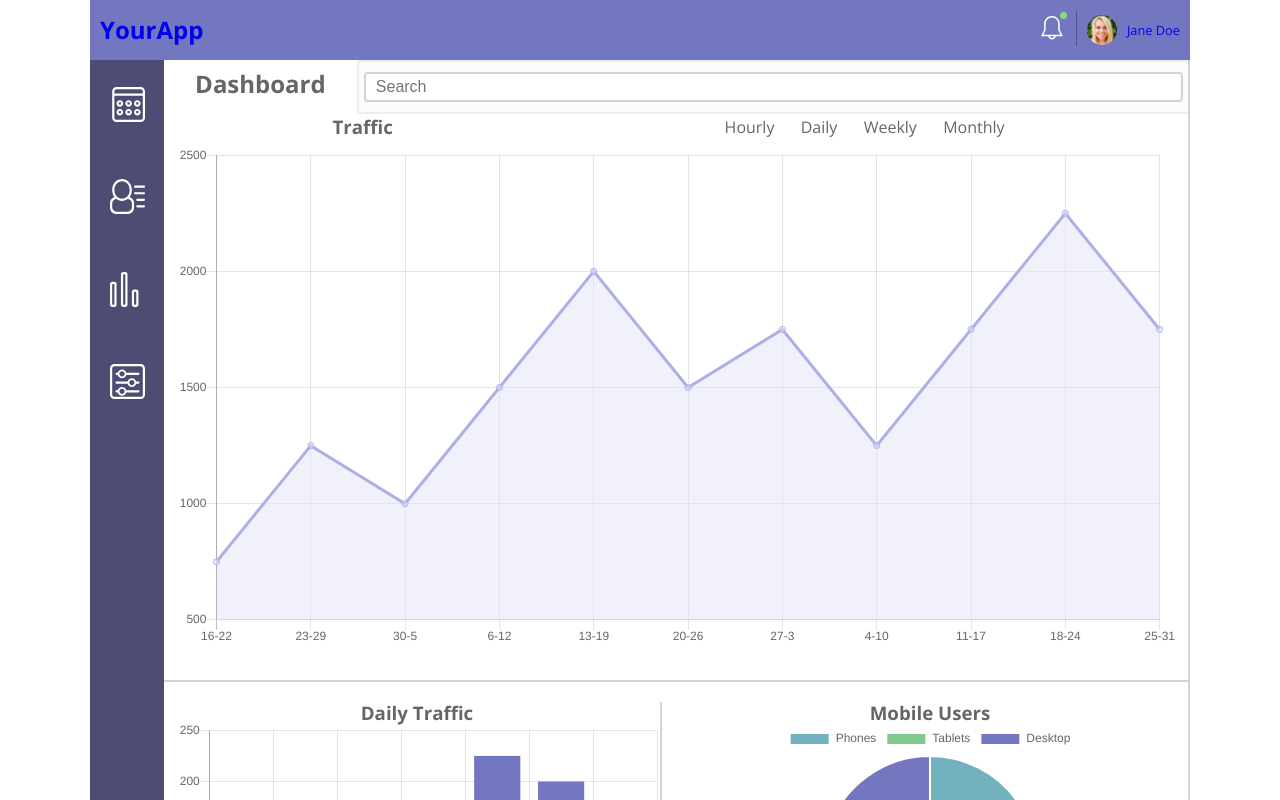
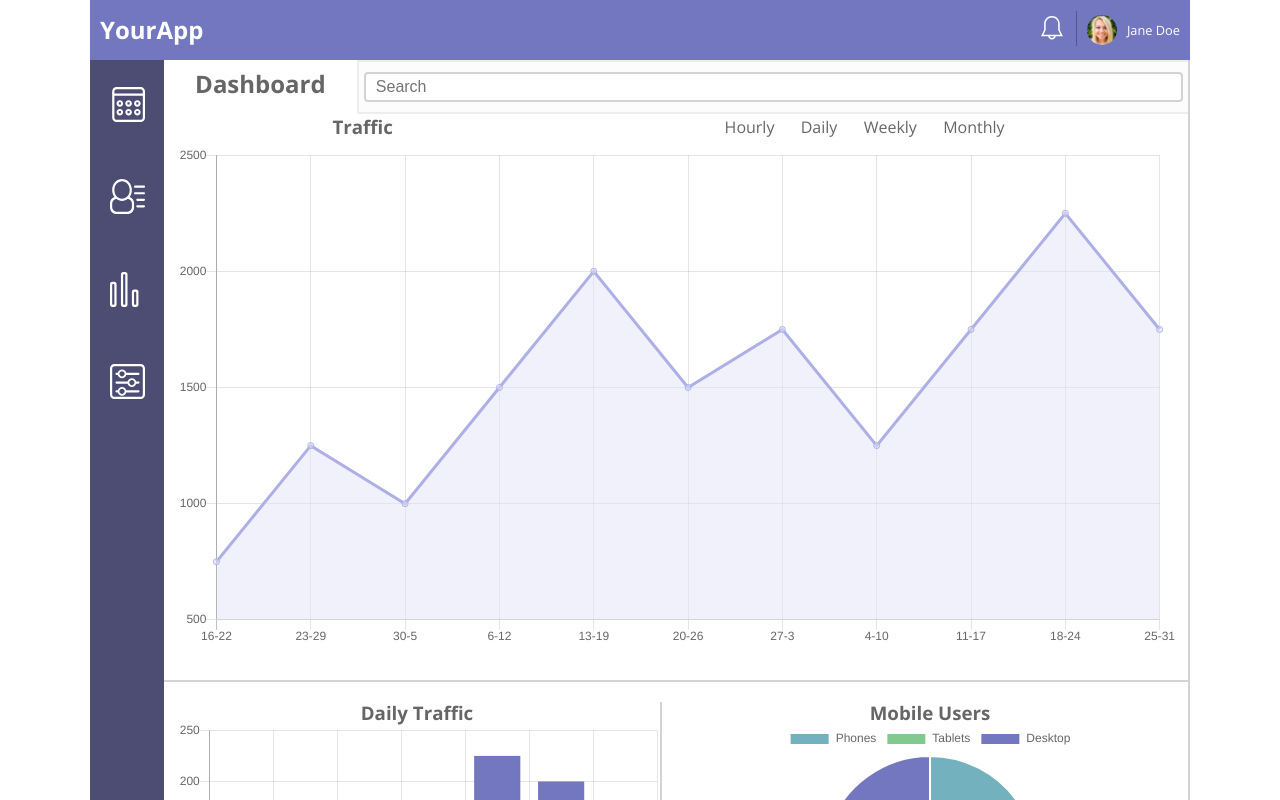
Before and after one commit to christianedmonds/project_9, a plain HTML site: page index.html in a window 1280 px wide. Both pictures are taken after a click on the icon 1121 px from the left and 134 px from the top of the page. Shown: the top 800 px of the page. Drawn offline with nearby package versions, Linux system fonts and the light colour scheme.

Commit message:
added styles
anchor styles
dot removal js

```diff
--- a/css/dash.css
+++ b/css/dash.css
@@ -23,6 +23,10 @@ header {
   background-color: #7377BF;
   width: 100%;
   height: 60px;
+  color: #fff;
+}
+
+header a {
   color: #fff;
 }
 
--- a/js/chart.js
+++ b/js/chart.js
@@ -7,6 +7,7 @@ var mobileChart = document.getElementById('mobileChart');
 //Alert box
 var closeAlert = document.querySelector('.close_alert');
 var alertSpan = document.querySelector('.alert');
+var dot = document.querySelector('.dot');
 
 // Message alert
 var userSearch = document.querySelector('.user_search');
@@ -126,7 +127,10 @@ closeAlert.addEventListener ('click', closeBox);
 
  function closeBox() {
   alertSpan.style.display = "none";
+  dot.style.display = "none";
 }
+
+
 
 // Form alert
 
```
